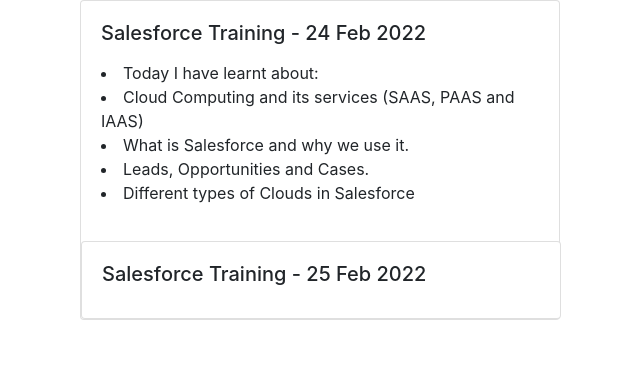
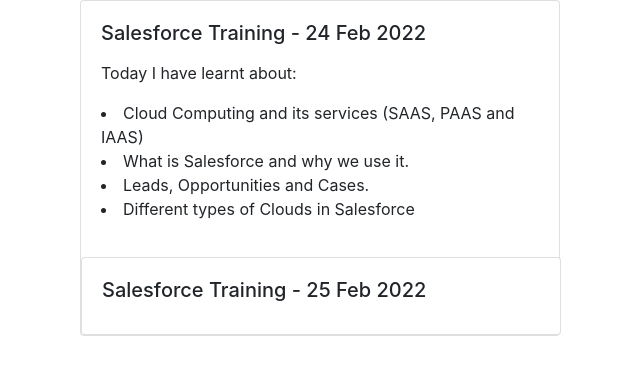
Before and after one commit to Shubhangi1998/Shubhangi1998.github.io, a plain HTML site: page journal.html in a window 1280 px wide. Shown: the whole page, without its empty margins (20-660 px from the left). Drawn offline with nearby package versions, Linux system fonts and the light colour scheme.

Commit message:
Update journal.html

```diff
--- a/journal.html
+++ b/journal.html
@@ -12,7 +12,7 @@
   <div class="card-body">
     <h5 class="card-title">Salesforce Training - 24 Feb 2022</h5>
     <p class="card-text">
-		<li> Today I have learnt about:</li>
+		<p> Today I have learnt about:</p>
 	    	<li> Cloud Computing and its services (SAAS, PAAS and IAAS) </li>
 		<li> What is Salesforce and why we use it.</li>
 		<li> Leads, Opportunities and Cases.</li>
```
